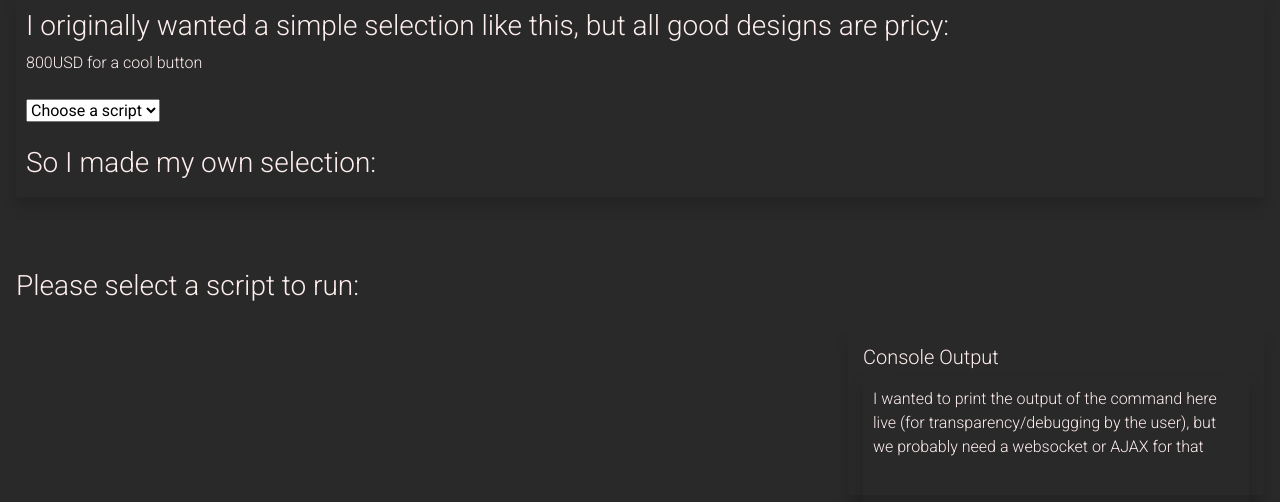
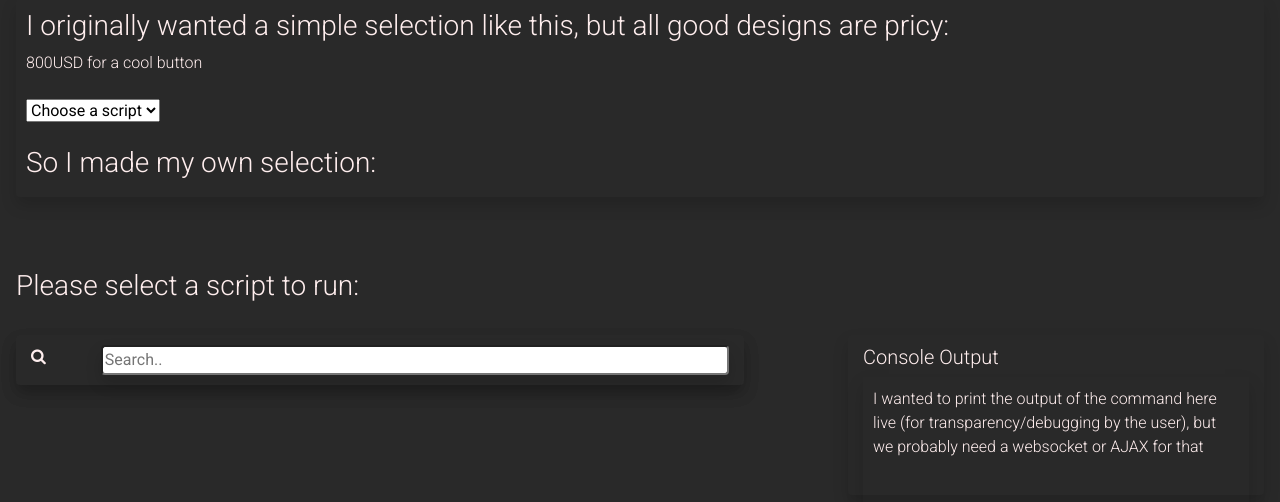
Before and after one commit to centre-for-language-speech-technology/CLST-2020, a Django app: page /praat_scripts in a window 1280 px wide. Shown: the part 153-655 px from the top of the page. Run offline with Django 3.2, Linux system fonts and the light colour scheme; some libraries are stand-ins or nearby versions.

Commit message:
Added search bar

```diff
--- a/equestria/fancybar/static/fancybar/css/theme.css
+++ b/equestria/fancybar/static/fancybar/css/theme.css
@@ -109,3 +109,8 @@ li.nav-item.active:before {
     border-bottom-color: var(--accent-darker) !important; /* lower left */
     border-right-color: var(--accent-darker) !important; /* left middle */
 }
+
+input {
+    background-color: var(--background-color) !important;
+    color: var(--text-color) !important;
+}
--- /dev/null
+++ b/equestria/fancybar/static/fancybar/js/search.js
@@ -0,0 +1,22 @@
+function search() {
+    // Declare variables
+    var input, filter, ul, li, a, i;
+    input = document.getElementById('searchbar');
+    filter = input.value.toUpperCase();
+    ul = document.getElementById("entry-list");
+    li = ul.getElementsByClassName('entry');
+
+    // Loop through all list items, and hide those who don't match the search query
+    for (i = 0; i < li.length; i++) {
+	a = li[i].getElementsByTagName("h5")[0];
+	if (a.innerHTML.toUpperCase().indexOf(filter) > -1) {
+	    li[i].style.display = "";
+
+	} else {
+	    li[i].style.display = "none";
+
+	}
+
+    }
+
+}
--- a/equestria/fancybar/templates/praat_scripts.html
+++ b/equestria/fancybar/templates/praat_scripts.html
@@ -54,15 +54,23 @@ Run Praat Script
 
 <br /><br /><br />
 <h3>Please select a script to run:</h3>
+
 <br />
 <div class="container-fluid">
   <div class="row">
-    <div class="col-md-7">
+    <div class="col-md-7" id="entry-list">
+      <div class="row shadow rounded">
+      <div class="search col-md-12 lighter padding shadow rounded">
+	<span class="fa fa-search"></span>
+	<input type="text" id="searchbar" onkeyup="search()" class="rounded shadow" style="width:90%; float:right" name="search" placeholder="Search..">
+      </div>
+      </div>
+      <br />
       {% for script in scripts %}
       <form method="post">
 	{% csrf_token %}
 	<input type=hidden name="script_name" value="{{ script.name }}"/>
-      <div class="row shadow rounded">
+      <div class="row shadow rounded entry">
 	<div class="col-md-3 lighter padding">
 	  <img class="rounded-circle shadow bg-border" width="100px" height="100px" src="{{ script.img.url }}" alt="{{ script.icon }}" />
 	</div>
@@ -103,4 +111,5 @@ Run Praat Script
 {% endblock %}
 
 {% block scripts %}
+<script src="{% static 'fancybar/js/search.js' %}"></script>
 {% endblock %}
```
